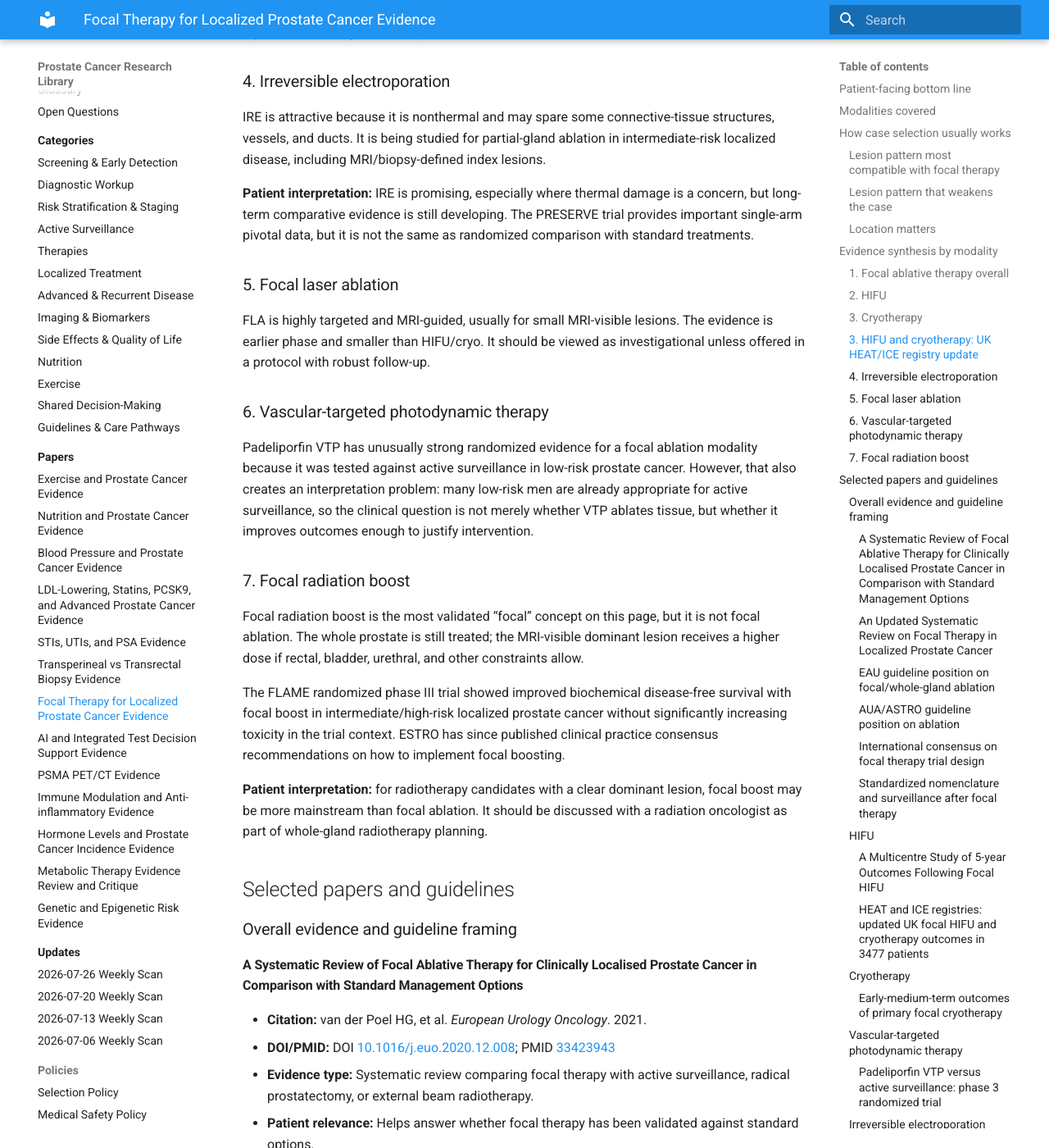
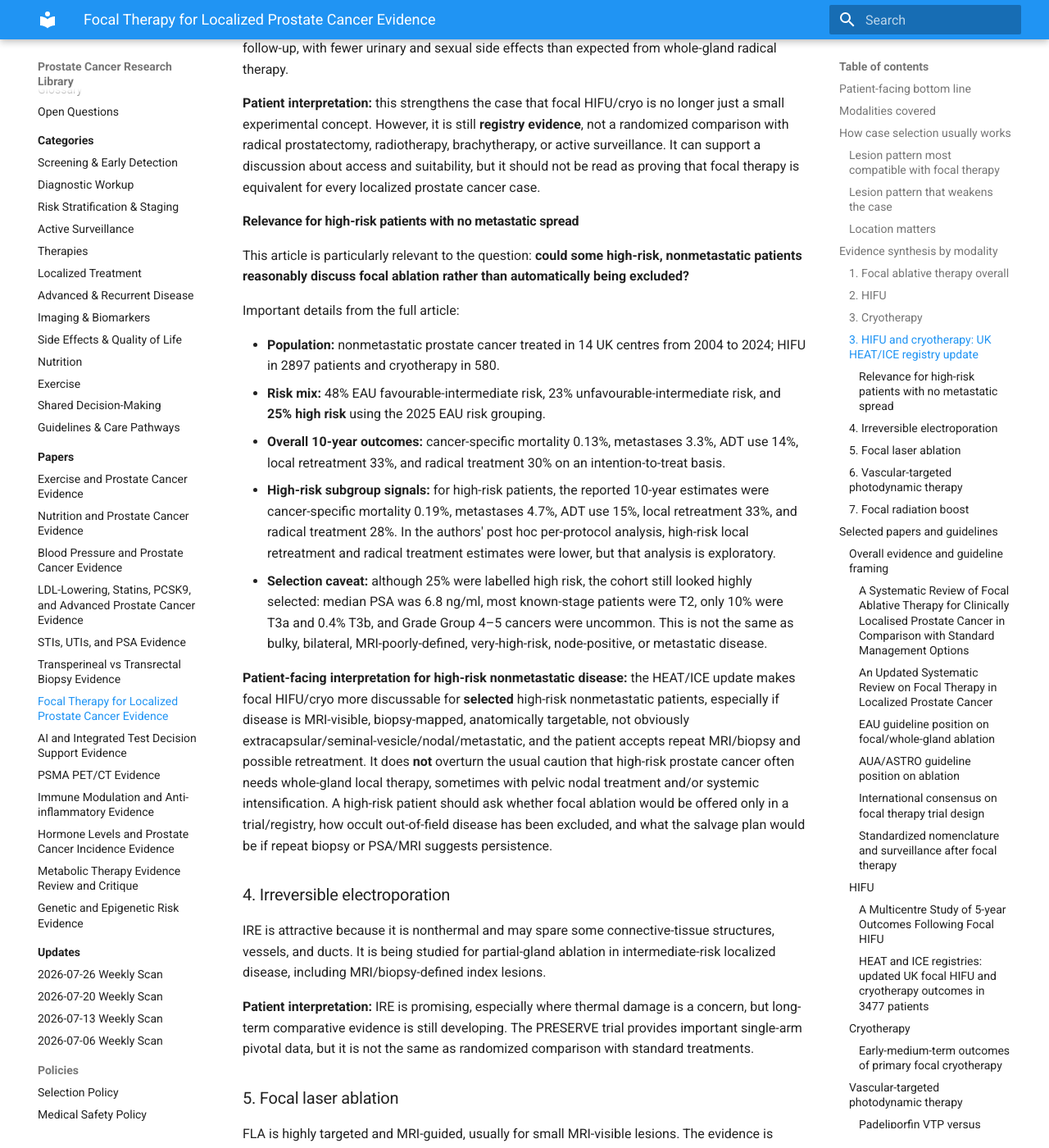
Before and after one commit to TerryHilsberg/prostate-cancer-research-library, an MkDocs documentation site: the page built from docs/papers/focal-therapy-localized-prostate-cancer-evidence/index.md, in a window 1280 px wide and 1400 px high, scrolled down 6430 px. Shown: the whole window at 82% size. Built offline with MkDocs 1.6.1 and Material for MkDocs 9.7.7, drawn with Linux system fonts in a browser that asks for light colours; some of the changed text lies outside the part shown.

Commit message:
Discuss HEAT ICE relevance for high-risk disease

```diff
--- a/docs/papers/focal-therapy-localized-prostate-cancer-evidence/index.md
+++ b/docs/papers/focal-therapy-localized-prostate-cancer-evidence/index.md
@@ -16,6 +16,7 @@ Scope: focal and partial-gland treatment approaches for localized prostate cance
 | **Who is usually a poor candidate?** | Multifocal high-grade disease, extensive bilateral disease, large or poorly localized tumour, MRI-invisible significant disease, suspected extracapsular extension, high-risk biology needing whole-gland/systemic control, inability to comply with MRI/biopsy surveillance, or expectation that focal therapy eliminates future monitoring. | Consensus/guideline-based |
 | **Which modality has the strongest cancer-control evidence?** | For **radiation**, focal boost to an MRI-visible dominant intraprostatic lesion has randomized phase III evidence from FLAME. For **ablation**, HIFU and cryotherapy now have a large UK prospective-registry update from the HEAT and ICE registries involving 3477 patients, while padeliporfin vascular-targeted photodynamic therapy has randomized low-risk evidence. | Moderate for focal boost RT; evolving low-to-moderate for focal ablation depending on modality |
 | **Is focal therapy mainstream?** | Focal radiation boost is moving into mainstream radiotherapy for selected intermediate/high-risk patients. Focal HIFU/cryo evidence is maturing, but the new HEAT/ICE report is still registry evidence, not a randomized proof of equivalence to surgery or radiotherapy. Major guidelines still commonly describe focal ablation as investigational or best done in trials/registries. | Guideline-dependent; evolving |
+| **Does the HEAT/ICE study apply to high-risk but nonmetastatic patients?** | It is relevant because 25% of registry patients were EAU high risk and the 10-year metastasis estimate in that subgroup was low. But it should be read as evidence for **carefully selected, MRI/biopsy-mapped high-risk cases**, not as proof that focal ablation is appropriate for all high-risk localized prostate cancers. | Important registry signal; not definitive comparative evidence |
 | **What is the main trade-off?** | Lower urinary/sexual/rectal toxicity is the goal, but residual or out-of-field cancer can remain. Follow-up requires PSA, MRI, and usually repeat biopsy. | Supported by systematic reviews and consensus statements |
 
 ## Modalities covered
@@ -98,6 +99,20 @@ The BBC article refers to the 2026 European Urology report from the UK prospecti
 This study is important because it is much larger and more mature than many earlier focal ablation reports. It followed **3477 patients** treated with focal HIFU or focal cryotherapy for nonmetastatic prostate cancer in UK registry practice. The BBC summary reports that nearly all men had intermediate- or high-risk disease and that prostate-cancer mortality was very low over follow-up, with fewer urinary and sexual side effects than expected from whole-gland radical therapy.
 
 **Patient interpretation:** this strengthens the case that focal HIFU/cryo is no longer just a small experimental concept. However, it is still **registry evidence**, not a randomized comparison with radical prostatectomy, radiotherapy, brachytherapy, or active surveillance. It can support a discussion about access and suitability, but it should not be read as proving that focal therapy is equivalent for every localized prostate cancer case.
+
+#### Relevance for high-risk patients with no metastatic spread
+
+This article is particularly relevant to the question: **could some high-risk, nonmetastatic patients reasonably discuss focal ablation rather than automatically being excluded?**
+
+Important details from the full article:
+
+- **Population:** nonmetastatic prostate cancer treated in 14 UK centres from 2004 to 2024; HIFU in 2897 patients and cryotherapy in 580.
+- **Risk mix:** 48% EAU favourable-intermediate risk, 23% unfavourable-intermediate risk, and **25% high risk** using the 2025 EAU risk grouping.
+- **Overall 10-year outcomes:** cancer-specific mortality 0.13%, metastases 3.3%, ADT use 14%, local retreatment 33%, and radical treatment 30% on an intention-to-treat basis.
+- **High-risk subgroup signals:** for high-risk patients, the reported 10-year estimates were cancer-specific mortality 0.19%, metastases 4.7%, ADT use 15%, local retreatment 33%, and radical treatment 28%. In the authors' post hoc per-protocol analysis, high-risk local retreatment and radical treatment estimates were lower, but that analysis is exploratory.
+- **Selection caveat:** although 25% were labelled high risk, the cohort still looked highly selected: median PSA was 6.8 ng/ml, most known-stage patients were T2, only 10% were T3a and 0.4% T3b, and Grade Group 4–5 cancers were uncommon. This is not the same as bulky, bilateral, MRI-poorly-defined, very-high-risk, node-positive, or metastatic disease.
+
+**Patient-facing interpretation for high-risk nonmetastatic disease:** the HEAT/ICE update makes focal HIFU/cryo more discussable for **selected** high-risk nonmetastatic patients, especially if disease is MRI-visible, biopsy-mapped, anatomically targetable, not obviously extracapsular/seminal-vesicle/nodal/metastatic, and the patient accepts repeat MRI/biopsy and possible retreatment. It does **not** overturn the usual caution that high-risk prostate cancer often needs whole-gland local therapy, sometimes with pelvic nodal treatment and/or systemic intensification. A high-risk patient should ask whether focal ablation would be offered only in a trial/registry, how occult out-of-field disease has been excluded, and what the salvage plan would be if repeat biopsy or PSA/MRI suggests persistence.
 
 ### 4. Irreversible electroporation
 
@@ -200,10 +215,11 @@ The FLAME randomized phase III trial showed improved biochemical disease-free su
 - **Article discussed by:** BBC News, “Prostate cancer trial using focal therapy has fewer side effects,” 2026-07-16: <https://www.bbc.com/news/articles/cwyq3lnndvxo>
 - **Evidence type:** Updated analysis of prospectively collected UK HEAT and ICE focal therapy registry data.
 - **Population:** 3477 patients treated with focal HIFU or focal cryotherapy for nonmetastatic prostate cancer in the United Kingdom.
-- **Main finding:** Provides large-scale long-term registry evidence for oncological outcomes after focal HIFU/cryo; BBC reporting emphasizes very low prostate-cancer mortality and lower urinary/sexual side-effect burden compared with typical whole-gland treatment expectations.
-- **Patient relevance:** This is the study behind the BBC report and is the strongest current reason to revisit access to focal HIFU/cryo for suitable localized cases.
-- **Limitations:** Registry/nonrandomized evidence; selection bias is likely; outcomes are not direct randomized comparisons with prostatectomy, radiotherapy, brachytherapy, or active surveillance; follow-up intensity and definitions of recurrence/salvage matter.
-- **Questions for clinician:** Am I anatomically and biologically similar to the registry patients? What were the centre’s own HIFU/cryo outcomes, repeat-treatment rate, salvage-treatment rate, and follow-up biopsy protocol?
+- **Main finding:** Provides large-scale long-term registry evidence for oncological outcomes after focal HIFU/cryo; the full article reports 10-year cancer-specific mortality of 0.13%, metastases of 3.3%, ADT use of 14%, and substantial retreatment/salvage use. A quarter of patients were EAU high risk.
+- **Patient relevance:** This is the study behind the BBC report and is the strongest current reason to revisit access to focal HIFU/cryo for suitable localized cases, including selected high-risk nonmetastatic men.
+- **High-risk relevance:** High-risk subgroup 10-year estimates were reported as cancer-specific mortality 0.19% and metastases 4.7%, but the cohort was selected and mostly Grade Group 2–3, with relatively few Grade Group 4–5 cancers and little known T3b disease.
+- **Limitations:** Registry/nonrandomized evidence; selection bias is likely; outcomes are not direct randomized comparisons with prostatectomy, radiotherapy, brachytherapy, or active surveillance; follow-up intensity and definitions of recurrence/salvage matter; high-risk findings are hypothesis-strengthening, not a blanket endorsement for all high-risk cases.
+- **Questions for clinician:** Am I anatomically and biologically similar to the registry patients? Is my high-risk label driven by PSA, Grade Group, T stage, MRI extent, or multiple adverse features? What were the centre’s own HIFU/cryo outcomes, repeat-treatment rate, salvage-treatment rate, and follow-up biopsy protocol?
 
 ### Cryotherapy
 
```
Also changed, not shown: docs/categories/localized-treatment.md (+3 -3 lines), docs/papers/index.md (+1 -1 lines).
